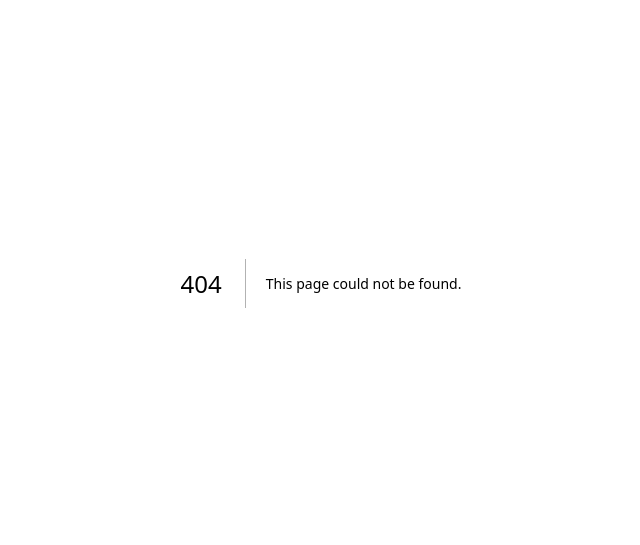
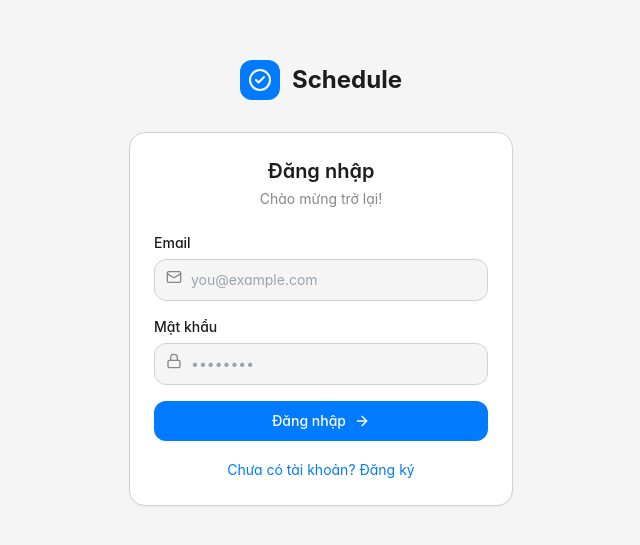
Before and after one commit to nguynbon03/ScheduleTask, a Next.js app: page /login in a window 1280 px wide. Before the commit this address had no page. Shown: the part 117-662 px from the top of the page, without its empty margins (319-959 px from the left). Built offline with nearby package versions, Linux system fonts and the light colour scheme.

Commit message:
feat: Add login page, auth provider, auth context, user model

```diff
--- a/app/layout.tsx
+++ b/app/layout.tsx
@@ -1,6 +1,7 @@
 import type { Metadata } from "next";
 import "./globals.css";
 import { ThemeProvider } from "@/components/theme-provider";
+import { AuthProvider } from "@/lib/auth-context";
 
 export const metadata: Metadata = {
   title: "Schedule Task — Daily Planner",
@@ -21,7 +22,9 @@ export default function RootLayout({
           enableSystem
           disableTransitionOnChange
         >
-          {children}
+          <AuthProvider>
+            {children}
+          </AuthProvider>
         </ThemeProvider>
       </body>
     </html>
--- /dev/null
+++ b/app/login/page.tsx
@@ -0,0 +1,133 @@
+"use client";
+
+import { useState } from "react";
+import { useAuth } from "@/lib/auth-context";
+import { motion } from "framer-motion";
+import { CheckCircle2, Mail, Lock, User, ArrowRight } from "lucide-react";
+
+export default function LoginPage() {
+  const { login, register } = useAuth();
+  const [isLogin, setIsLogin] = useState(true);
+  const [name, setName] = useState("");
+  const [email, setEmail] = useState("");
+  const [password, setPassword] = useState("");
+  const [error, setError] = useState("");
+  const [loading, setLoading] = useState(false);
+
+  const handleSubmit = async (e: React.FormEvent) => {
+    e.preventDefault();
+    setError("");
+    setLoading(true);
+    try {
+      if (isLogin) {
+        await login(email, password);
+      } else {
+        await register(name, email, password);
+      }
+    } catch (err: any) {
+      setError(err.message || "Có lỗi xảy ra");
+    } finally {
+      setLoading(false);
+    }
+  };
+
+  return (
+    <div className="min-h-screen flex items-center justify-center bg-background px-4">
+      <motion.div
+        initial={{ opacity: 0, y: 20 }}
+        animate={{ opacity: 1, y: 0 }}
+        className="w-full max-w-sm"
+      >
+        {/* Logo */}
+        <div className="flex items-center justify-center gap-3 mb-8">
+          <div className="w-10 h-10 rounded-xl bg-primary flex items-center justify-center">
+            <CheckCircle2 className="w-6 h-6 text-primary-foreground" />
+          </div>
+          <span className="text-2xl font-bold">Schedule</span>
+        </div>
+
+        <div className="bg-card border border-border rounded-2xl p-6 shadow-sm">
+          <h1 className="text-xl font-semibold text-center mb-1">
+            {isLogin ? "Đăng nhập" : "Tạo tài khoản"}
+          </h1>
+          <p className="text-sm text-muted-foreground text-center mb-6">
+            {isLogin ? "Chào mừng trở lại!" : "Bắt đầu quản lý lịch của bạn"}
+          </p>
+
+          {error && (
+            <div className="mb-4 p-3 rounded-xl bg-red-500/10 text-red-500 text-sm text-center">
+              {error}
+            </div>
+          )}
+
+          <form onSubmit={handleSubmit} className="space-y-4">
+            {!isLogin && (
+              <div>
+                <label className="text-sm font-medium mb-1.5 block">Họ tên</label>
+                <div className="relative">
+                  <User className="absolute left-3 top-2.5 w-4 h-4 text-muted-foreground" />
+                  <input
+                    value={name}
+                    onChange={(e) => setName(e.target.value)}
+                    placeholder="Nguyễn Văn A"
+                    className="w-full pl-9 pr-4 py-2.5 rounded-xl border border-border bg-background text-sm focus:outline-none focus:ring-2 focus:ring-primary/30"
+                    required
+                  />
+                </div>
+              </div>
+            )}
+
+            <div>
+              <label className="text-sm font-medium mb-1.5 block">Email</label>
+              <div className="relative">
+                <Mail className="absolute left-3 top-2.5 w-4 h-4 text-muted-foreground" />
+                <input
+                  type="email"
+                  value={email}
+                  onChange={(e) => setEmail(e.target.value)}
+                  placeholder="you@example.com"
+                  className="w-full pl-9 pr-4 py-2.5 rounded-xl border border-border bg-background text-sm focus:outline-none focus:ring-2 focus:ring-primary/30"
+                  required
+                />
+              </div>
+            </div>
+
+            <div>
+              <label className="text-sm font-medium mb-1.5 block">Mật khẩu</label>
+              <div className="relative">
+                <Lock className="absolute left-3 top-2.5 w-4 h-4 text-muted-foreground" />
+                <input
+                  type="password"
+                  value={password}
+                  onChange={(e) => setPassword(e.target.value)}
+                  placeholder="••••••••"
+                  className="w-full pl-9 pr-4 py-2.5 rounded-xl border border-border bg-background text-sm focus:outline-none focus:ring-2 focus:ring-primary/30"
+                  required
+                  minLength={6}
+                />
+              </div>
+            </div>
+
+            <button
+              type="submit"
+              disabled={loading}
+              className="w-full py-2.5 bg-primary text-primary-foreground rounded-xl text-sm font-medium hover:opacity-90 transition-opacity disabled:opacity-50 flex items-center justify-center gap-2"
+            >
+              {loading ? "Đang xử lý..." : isLogin ? "Đăng nhập" : "Tạo tài khoản"}
+              <ArrowRight className="w-4 h-4" />
+            </button>
+          </form>
+
+          <div className="mt-4 text-center">
+            <button
+              onClick={() => { setIsLogin(!isLogin); setError(""); }}
+              className="text-sm text-primary hover:underline"
+            >
+              {isLogin ? "Chưa có tài khoản? Đăng ký" : "Đã có tài khoản? Đăng nhập"}
+            </button>
+          </div>
+        </div>
+      </motion.div>
+    </div>
+  );
+}
--- a/app/page.tsx
+++ b/app/page.tsx
@@ -2,10 +2,11 @@
 
 import { useState, useEffect, useCallback } from "react";
 import { motion, AnimatePresence } from "framer-motion";
-import { Menu, Plus, Sun, Moon, Keyboard } from "lucide-react";
+import { Menu, Plus, Sun, Moon, Keyboard, LogOut, User } from "lucide-react";
 import { useTheme } from "next-themes";
 import { ViewMode, Task } from "@/lib/types";
 import { useAppStore } from "@/lib/store";
+import { useAuth } from "@/lib/auth-context";
 import { Sidebar } from "@/components/sidebar";
 import { DayView } from "@/components/day-view";
 import { WeekView } from "@/components/week-view";
@@ -16,6 +17,7 @@ import { TaskModal } from "@/components/task-modal";
 import { useNotifications } from "@/components/notification-service";
 
 export default function Home() {
+  const { user, logout, loading } = useAuth();
   const [mounted, setMounted] = useState(false);
   const [activeView, setActiveView] = useState<ViewMode>("day");
   const [mobileSidebarOpen, setMobileSidebarOpen] = useState(false);
```
